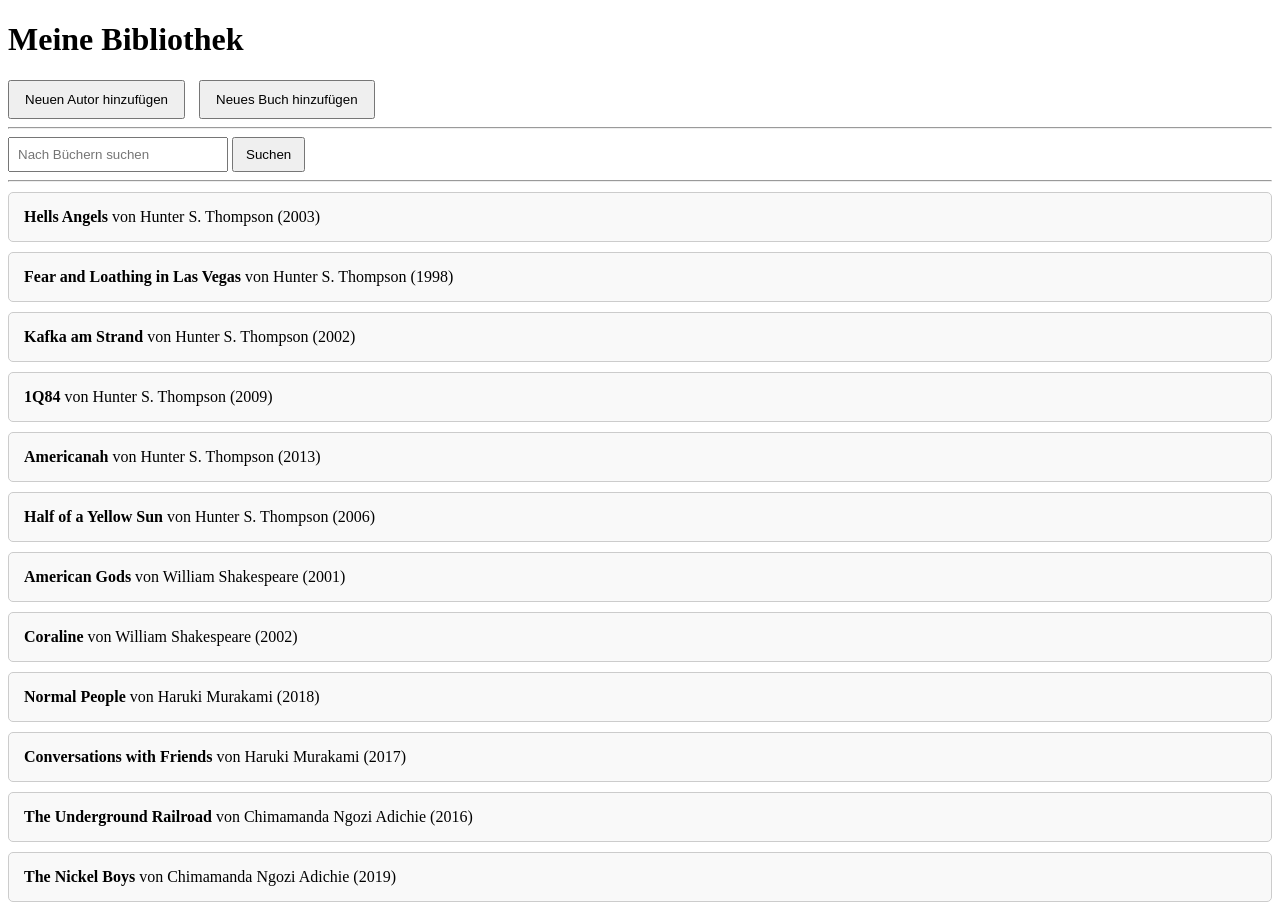
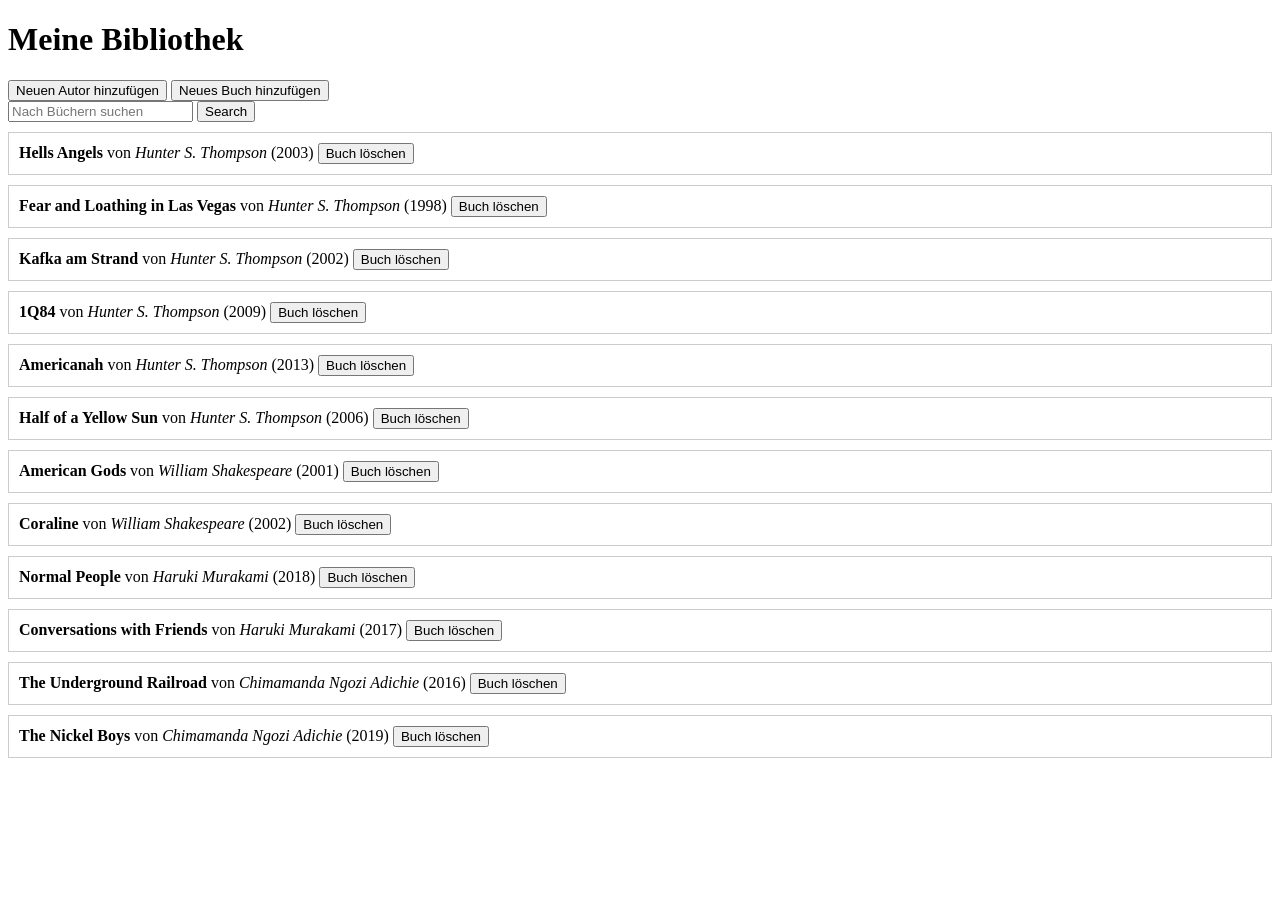
Before and after one commit to Crabmann2025/Book-Alchemy, a Flask app: page / in a window 1280 px wide. After the commit the page ends 758 px from the top, so only its background shows below. Run offline with Flask 3, Linux system fonts and the light colour scheme; data comes from the database, SQL or seed files in the repository.

Commit message:
Delete inserted and home.html adjusted

```diff
--- a/app.py
+++ b/app.py
@@ -2,12 +2,12 @@ from flask import Flask, request, render_template, redirect, url_for, flash
 from extensions import db
 from data_models import Author, Book
 from datetime import datetime
-import os
 
 app = Flask(__name__)
 app.secret_key = 'supersecretkey'
 
 # Database configuration (SQLite)
+import os
 basedir = os.path.abspath(os.path.dirname(__file__))
 app.config['SQLALCHEMY_DATABASE_URI'] = f"sqlite:///{os.path.join(basedir, 'data/library.sqlite')}"
 app.config['SQLALCHEMY_TRACK_MODIFICATIONS'] = False
@@ -18,35 +18,22 @@ db.init_app(app)
 with app.app_context():
     db.create_all()
 
-# Hilfsfunktion zum sicheren Parsen von Datum
+# Funktion zum Parsen von Datum-Strings
 def parse_date(date_str):
     try:
         return datetime.strptime(date_str, "%Y-%m-%d").date()
     except (ValueError, TypeError):
         return None
 
+# add author
 @app.route('/add_author', methods=['GET', 'POST'])
 def add_author():
-    """
-    Add a new author to the database.
-    Converts string dates (YYYY-MM-DD) from the form to Python date objects.
-    """
     if request.method == 'POST':
         name = request.form.get('name')
-        birth_date_str = request.form.get('birthdate')
-        date_of_death_str = request.form.get('date_of_death')
+        birth_date = parse_date(request.form.get('birthdate'))
+        date_of_death = parse_date(request.form.get('date_of_death'))
 
-        # Strings zu datetime.date konvertieren
-        birth_date = parse_date(birth_date_str)
-        date_of_death = parse_date(date_of_death_str)
-
-        # Author-Objekt erstellen
-        new_author = Author(
-            name=name,
-            birth_date=birth_date,
-            date_of_death=date_of_death
-        )
-
+        new_author = Author(name=name, birth_date=birth_date, date_of_death=date_of_death)
         db.session.add(new_author)
         db.session.commit()
         flash(f'Author "{name}" added successfully!')
@@ -54,33 +41,18 @@ def add_author():
 
     return render_template('add_author.html')
 
-
+# add book
 @app.route('/add_book', methods=['GET', 'POST'])
 def add_book():
-    """
-    Add a new book to the database.
-    Author must be selected from existing authors.
-    """
     authors = Author.query.all()  # get all authors for the dropdown
 
     if request.method == 'POST':
         title = request.form.get('title')
         isbn = request.form.get('isbn')
-        publication_year_str = request.form.get('publication_year')
-        author_id_str = request.form.get('author_id')
+        publication_year = int(request.form.get('publication_year')) if request.form.get('publication_year') else None
+        author_id = int(request.form.get('author_id')) if request.form.get('author_id') else None
 
-        # Convert publication_year to int if provided
-        publication_year = int(publication_year_str) if publication_year_str else None
-        author_id = int(author_id_str) if author_id_str else None
-
-        # Book-Objekt erstellen
-        new_book = Book(
-            title=title,
-            isbn=isbn,
-            publication_year=publication_year,
-            author_id=author_id
-        )
-
+        new_book = Book(title=title, isbn=isbn, publication_year=publication_year, author_id=author_id)
         db.session.add(new_book)
         db.session.commit()
         flash(f'Book "{title}" added successfully!')
@@ -91,22 +63,27 @@ def add_book():
 
 @app.route('/')
 def home():
-    """
-    Zeigt alle Bücher auf der Startseite an.
-    Wenn ein Suchbegriff vorhanden ist, werden nur passende Bücher angezeigt.
-    """
-    search_query = request.args.get('search')  # holt den Suchtext aus dem Formular
-    if search_query:
-        # Suche in Titel und Autorname
-        books = Book.query.join(Author).filter(
-            (Book.title.ilike(f"%{search_query}%")) |
-            (Author.name.ilike(f"%{search_query}%"))
-        ).all()
-        if not books:
-            flash(f'Keine Bücher gefunden für "{search_query}"')
+    books = Book.query.all()
+    return render_template('home.html', books=books)
+
+
+# Delete
+@app.route('/book/<int:book_id>/delete', methods=['POST'])
+def delete_book(book_id):
+    book = Book.query.get_or_404(book_id)
+    author = book.author
+    db.session.delete(book)
+    db.session.commit()
+
+    # Prüfen, ob der Autor noch andere Bücher hat
+    if not author.books:
+        db.session.delete(author)
+        db.session.commit()
+        flash(f'Book "{book.title}" and its author "{author.name}" were deleted!')
     else:
-        books = Book.query.all()
-    return render_template('home.html', books=books)
+        flash(f'Book "{book.title}" was deleted!')
+
+    return redirect(url_for('home'))
 
 
 if __name__ == "__main__":
--- a/templates/home.html
+++ b/templates/home.html
@@ -3,65 +3,41 @@
   <head>
     <meta charset="UTF-8">
     <meta name="viewport" content="width=device-width, initial-scale=1.0">
-    <title>Bibliothek</title>
+    <meta http-equiv="X-UA-Compatible" content="ie=edge">
+    <title>Meine Bibliothek</title>
     <style>
-        /* Container für jedes Buch */
       .book-container {
         border: 1px solid #ccc;
-            padding: 15px;
+        padding: 10px;
         margin: 10px 0;
-            border-radius: 5px;
-            background-color: #f9f9f9;
       }
-
-        /* Buttons */
-        .top-buttons button {
-            margin-right: 10px;
-            padding: 10px 15px;
-            cursor: pointer;
+      .book-title {
+        font-weight: bold;
       }
-
-        /* Suchfeld */
-        .search-form input[type="text"] {
-            padding: 8px;
-            width: 200px;
-        }
-        .search-form input[type="submit"] {
-            padding: 8px 12px;
-            cursor: pointer;
+      .book-author {
+        font-style: italic;
       }
     </style>
   </head>
   <body>
-
     <h1>Meine Bibliothek</h1>
 
-    <!-- Buttons für Formulare -->
-    <div class="top-buttons">
     <a href="{{ url_for('add_author') }}"><button>Neuen Autor hinzufügen</button></a>
     <a href="{{ url_for('add_book') }}"><button>Neues Buch hinzufügen</button></a>
-    </div>
 
-    <hr>
-
-    <!-- Suchfeld -->
-    <form class="search-form" action="{{ url_for('home') }}" method="GET">
-        <input type="text" name="search" placeholder="Nach Büchern suchen">
-        <input type="submit" value="Suchen">
+    <form method="GET" action="{{ url_for('home') }}">
+      <input type="text" name="keyword" placeholder="Nach Büchern suchen">
+      <input type="submit" value="Search">
     </form>
 
-    <hr>
-
-    <!-- Bücherliste -->
-    {% if books %}
     {% for book in books %}
       <div class="book-container">
-                <strong>{{ book.title }}</strong> von {{ book.author.name }} ({{ book.publication_year }})
+        <span class="book-title">{{ book.title }}</span> von
+        <span class="book-author">{{ book.author.name }}</span> ({{ book.publication_year }})
+        <form action="{{ url_for('delete_book', book_id=book.id) }}" method="POST" style="display:inline;">
+          <button type="submit">Buch löschen</button>
+        </form>
       </div>
     {% endfor %}
-    {% else %}
-        <p>Keine Bücher gefunden.</p>
-    {% endif %}
-
   </body>
 </html>
```
Lines whose indentation alone changed are shown as unchanged.
